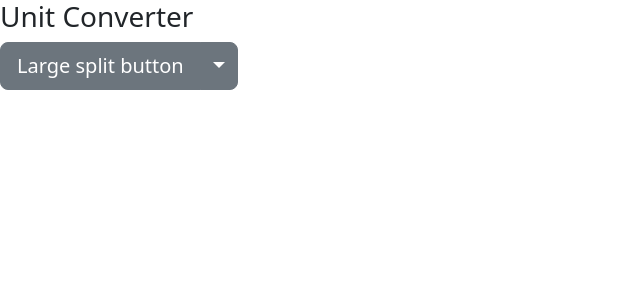
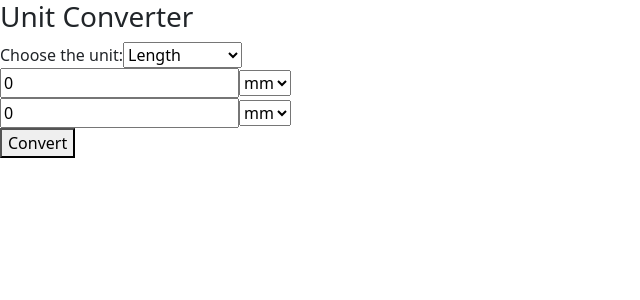
Before and after one commit to 111girish/Unit-converter, a React (Vite) app in the folder Unit converter/: page / in a window 1280 px wide. Shown: the top 300 px of the page, without its empty margins (0-640 px from the left). Built offline with nearby package versions, Linux system fonts and the light colour scheme.

Commit message:
Used state to display the value of converted unit all by myself

```diff
--- a/Unit converter/src/components/UnitConverter.jsx
+++ b/Unit converter/src/components/UnitConverter.jsx
@@ -1,26 +1,69 @@
 import "./UnitConverter.css";
+import { useState } from "react";
+import { convertLength } from "../logic/length";
 
 function UnitConverter() {
+  const [userValue, setUserValue] = useState(0);
+  const [resultValue, setResultValue] = useState(0);
+  const [fromConvert, setFromConvert] = useState('cm');
+  const [toConvert, setToConvert] = useState('cm');
+
+  const result = convertLength(userValue, fromConvert, toConvert);
+
+  function handleClick(e) {
+    e.preventDefault();
+    setResultValue(result);
+
+  }
+
+
   return (
-    <>
+    <div>
       <h3>Unit Converter</h3>
       <div>
-        <div class="btn-group">
-          <button class="btn btn-secondary btn-lg" type="button">
-            Large split button
-          </button>
-          <button
-            type="button"
-            class="btn btn-lg btn-secondary dropdown-toggle dropdown-toggle-split"
-            data-bs-toggle="dropdown"
-            aria-expanded="false"
+        <label>Choose the unit: </label>
+        <select>
+          <option value="length">Length</option>
+          <option value="mass">Mass</option>
+          <option value="temperature">Temperature</option>
+          <option value="time">Time</option>
+        </select>
+      </div>
+      <div>
+        <div>
+          <input
+            value={userValue}
+            onChange={(e) => {
+              setUserValue(e.target.value);
+            }}
+          ></input>
+          <select id={fromConvert}
+            onChange={(e) => {setFromConvert(e.target.value)}}
           >
-            <span class="visually-hidden">Toggle Dropdown</span>
-          </button>
-          <ul class="dropdown-menu">...</ul>
+            <option value={"mm"}>mm</option>
+            <option value={"cm"}>cm</option>
+            <option value={"m"}>m</option>
+            <option value={"km"}>km</option>
+          </select>
         </div>
+        <div>
+          <input
+            readOnly="true"
+            value={resultValue}
+          ></input>
+          <select id={toConvert}
+            onChange={(e) => {setToConvert(e.target.value)}}>
+            <option value={"mm"}>mm</option>
+            <option value={"cm"}>cm</option>
+            <option value={"m"}>m</option>
+            <option value={"km"}>km</option>
+          </select>
+        </div>
+        <button
+          onClick={handleClick}
+        >Convert</button>
       </div>
-    </>
+    </div>
   );
 }
 
```
